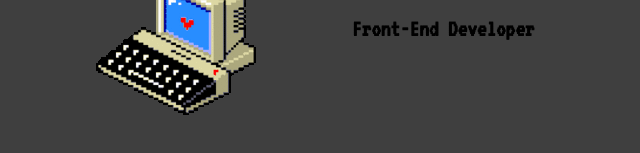
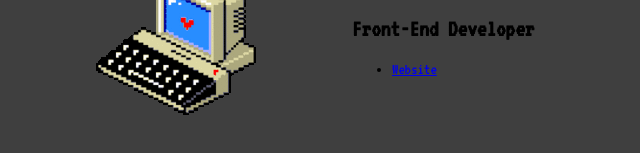
Before and after one commit to leevalen/portfolio, a plain HTML site: page index.html in a window 1280 px wide. Shown: the part 355-508 px from the top of the page, 288-928 px from the left. Drawn offline with Linux system fonts and the light colour scheme.

Commit message:
edit list on css

```diff
--- a/css/style.css
+++ b/css/style.css
@@ -29,3 +29,11 @@ h1{
 	top: 40%;
 	left: 50%;
 }
+
+.list{
+	position: fixed;
+	padding: 0;
+	margin: 0;
+	top: 50%;
+	left: 50%;
+}
--- a/index.html
+++ b/index.html
@@ -20,5 +20,12 @@
 	</div>
     </main>
 
+    <div class="list">
+    	<ul>
+    		<li>
+    		<a href="https://leevalen.github.io/Cartoon-Hero">Website</a>
+    		</li>
+    	</ul>
+    </div>
 </body>
 </html>
```
